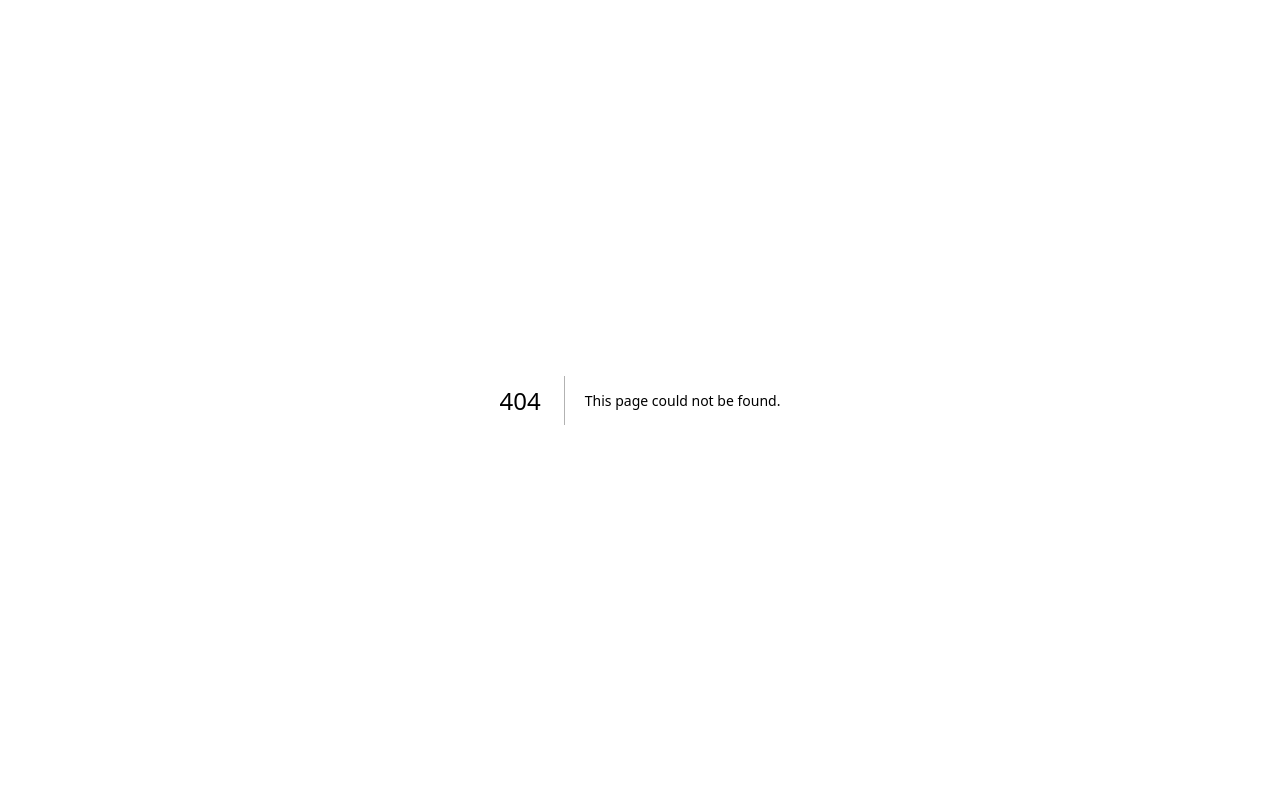
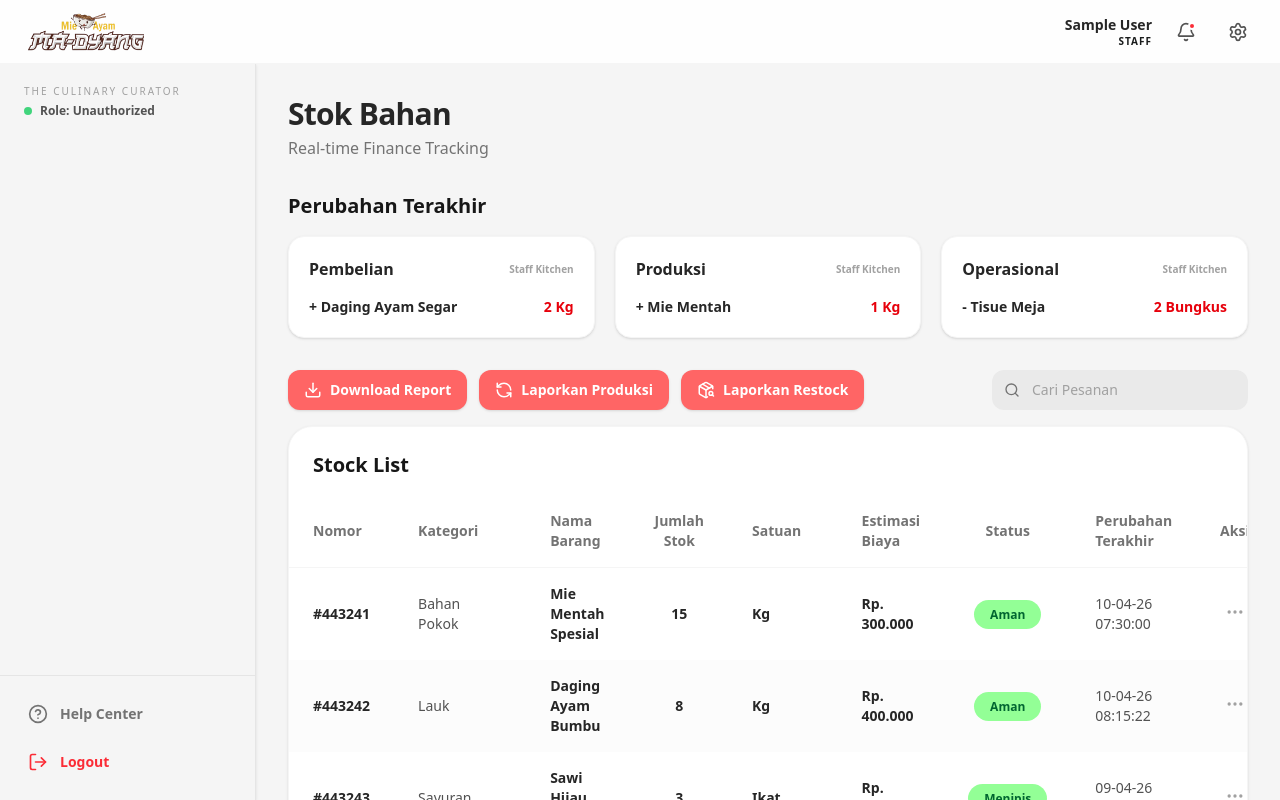
Before and after one commit to kaka166/PT3_Mie_Madyang, a Next.js app in the folder frontend/: page /kitchen/stock in a window 1280 px wide. Before the commit this address had no page. Built offline with nearby package versions, Linux system fonts and the light colour scheme; sample sign-in values are in the browser's storage.

Commit message:
nambahin inventory stock di kitchen

```diff
--- /dev/null
+++ b/frontend/app/(dashboard)/kitchen/stock/page.tsx
@@ -0,0 +1,190 @@
+"use client";
+
+import React from "react";
+import {
+  Download,
+  RefreshCcw,
+  PackageSearch,
+  Search,
+  MoreHorizontal,
+  ChevronLeft,
+  ChevronRight
+} from "lucide-react";
+
+// --- DATA DUMMY ---
+const recentChanges = [
+  {
+    type: "Pembelian",
+    staff: "Staff Kitchen",
+    item: "+ Daging Ayam Segar",
+    qty: "2 Kg",
+  },
+  {
+    type: "Produksi",
+    staff: "Staff Kitchen",
+    item: "+ Mie Mentah",
+    qty: "1 Kg",
+  },
+  {
+    type: "Operasional",
+    staff: "Staff Kitchen",
+    item: "- Tisue Meja",
+    qty: "2 Bungkus",
+  },
+];
+
+// DATA DUMMY BUAT STOCK LIST, NANTI DIAMBIL DARI BACKEND YA MAS MAS
+const stockList = [
+  {
+    nomor: "#443241", kategori: "Bahan Pokok", nama: "Mie Mentah Spesial", stok: "15", satuan: "Kg", estimasi: "Rp. 300.000", status: "Aman", tanggal: "10-04-26", waktu: "07:30:00"
+  },
+  {
+    nomor: "#443242", kategori: "Lauk", nama: "Daging Ayam Bumbu", stok: "8", satuan: "Kg", estimasi: "Rp. 400.000", status: "Aman", tanggal: "10-04-26", waktu: "08:15:22"
+  },
+  {
+    nomor: "#443243", kategori: "Sayuran", nama: "Sawi Hijau (Caisim)", stok: "3", satuan: "Ikat", estimasi: "Rp. 15.000", status: "Menipis", tanggal: "09-04-26", waktu: "06:00:10"
+  },
+  {
+    nomor: "#443244", kategori: "Bumbu", nama: "Kecap Manis Bango", stok: "5", satuan: "Jerigen", estimasi: "Rp. 350.000", status: "Aman", tanggal: "05-04-26", waktu: "14:20:00"
+  },
+  {
+    nomor: "#443245", kategori: "Bumbu", nama: "Minyak Bawang", stok: "1.5", satuan: "Liter", estimasi: "Rp. 45.000", status: "Kritis", tanggal: "08-04-26", waktu: "09:10:05"
+  },
+  {
+    nomor: "#443246", kategori: "Pendamping", nama: "Kulit Pangsit", stok: "20", satuan: "Bungkus", estimasi: "Rp. 200.000", status: "Aman", tanggal: "10-04-26", waktu: "07:45:00"
+  }
+];
+// -------------------
+
+export default function StokBahanPage() {
+  return (
+    <div className="min-h-screen bg-neutral-100 p-8 font-sans">
+
+      {/* Header */}
+      <div className="mb-8">
+        <h1 className="text-3xl font-extrabold text-neutral-800 tracking-tight">Stok Bahan</h1>
+        <p className="text-neutral-500 font-medium mt-1">Real-time Finance Tracking</p>
+      </div>
+
+      {/* Bagian Perubahan Terakhir */}
+      <div className="mb-8">
+        <h2 className="text-xl font-extrabold text-neutral-900 mb-4">Perubahan Terakhir</h2>
+        <div className="grid grid-cols-1 md:grid-cols-3 gap-5">
+          {recentChanges.map((change, idx) => (
+            <div key={idx} className="bg-white rounded-2xl p-5 shadow-sm border border-neutral-100">
+              <div className="flex justify-between items-center mb-4">
+                <span className="font-bold text-neutral-800">{change.type}</span>
+                <span className="text-[10px] font-semibold text-neutral-400">{change.staff}</span>
+              </div>
+              <div className="flex justify-between items-center">
+                <span className="text-sm font-bold text-neutral-800">{change.item}</span>
+                <span className="text-sm font-bold text-red-600">{change.qty}</span>
+              </div>
+            </div>
+          ))}
+        </div>
+      </div>
+
+      {/* Toolbar (Tombol Aksi & Pencarian) */}
+      <div className="flex flex-col md:flex-row justify-between items-center mb-4 gap-4">
+        <div className="flex gap-3 w-full md:w-auto">
+          <button className="flex items-center gap-2 bg-[#FF6565] hover:bg-red-500 text-white px-4 py-2.5 rounded-xl font-semibold text-sm shadow-sm transition-colors">
+            <Download size={18} />
+            Download Report
+          </button>
+          <button className="flex items-center gap-2 bg-[#FF6565] hover:bg-red-500 text-white px-4 py-2.5 rounded-xl font-semibold text-sm shadow-sm transition-colors">
+            <RefreshCcw size={18} />
+            Laporkan Produksi
+          </button>
+          <button className="flex items-center gap-2 bg-[#FF6565] hover:bg-red-500 text-white px-4 py-2.5 rounded-xl font-semibold text-sm shadow-sm transition-colors">
+            <PackageSearch size={18} />
+            Laporkan Restock
+          </button>
+        </div>
+
+        <div className="relative w-full md:w-64">
+          <div className="absolute inset-y-0 left-0 pl-3 flex items-center pointer-events-none">
+            <Search size={16} className="text-neutral-500" />
+          </div>
+          <input
+            type="text"
+            placeholder="Cari Pesanan"
+            className="w-full bg-neutral-200/70 border-none rounded-xl pl-10 pr-4 py-2.5 text-sm font-medium text-neutral-700 placeholder-neutral-400 focus:ring-2 focus:ring-[#FF6565] focus:outline-none transition-all"
+          />
+        </div>
+      </div>
+
+      {/* Tabel Stock List */}
+      <div className="bg-white rounded-3xl shadow-sm border border-neutral-100 overflow-hidden">
+        <div className="p-6 pb-4">
+          <h2 className="text-xl font-extrabold text-neutral-900">Stock List</h2>
+        </div>
+
+        <div className="overflow-x-auto">
+          <table className="w-full text-sm text-left">
+            <thead className="text-neutral-500 font-semibold border-b border-neutral-100">
+              <tr>
+                <th className="px-6 py-4">Nomor</th>
+                <th className="px-6 py-4">Kategori</th>
+                <th className="px-6 py-4">Nama Barang</th>
+                <th className="px-6 py-4 text-center">Jumlah Stok</th>
+                <th className="px-6 py-4">Satuan</th>
+                <th className="px-6 py-4">Estimasi Biaya</th>
+                <th className="px-6 py-4 text-center">Status</th>
+                <th className="px-6 py-4">Perubahan Terakhir</th>
+                <th className="px-6 py-4 text-center">Aksi</th>
+              </tr>
+            </thead>
+            <tbody>
+              {stockList.map((row, idx) => (
+                <tr
+                  key={idx}
+                  // Zebra striping: warna abu-abu sangat muda selang-seling seperti di gambar
+                  className={idx % 2 === 1 ? "bg-neutral-50/60" : "bg-white"}
+                >
+                  <td className="px-6 py-4 font-bold text-neutral-800">{row.nomor}</td>
+                  <td className="px-6 py-4 text-neutral-600 font-medium">{row.kategori}</td>
+                  <td className="px-6 py-4 font-extrabold text-neutral-800">{row.nama}</td>
+                  <td className="px-6 py-4 text-center font-bold text-neutral-800">{row.stok}</td>
+                  <td className="px-6 py-4 font-bold text-neutral-800">{row.satuan}</td>
+                  <td className="px-6 py-4 font-bold text-neutral-800">{row.estimasi}</td>
+                  <td className="px-6 py-4 text-center">
+                    <span className="bg-[#93FF96] text-green-800 px-4 py-1.5 rounded-full text-xs font-bold">
+                      {row.status}
+                    </span>
+                  </td>
+                  <td className="px-6 py-4 text-neutral-600 font-medium">
+                    <div className="flex flex-col">
+                      <span>{row.tanggal}</span>
+                      <span>{row.waktu}</span>
+                    </div>
+                  </td>
+                  <td className="px-6 py-4 text-center">
+                    <button className="text-neutral-400 hover:text-neutral-800 transition-colors">
+                      <MoreHorizontal size={20} className="mx-auto" />
+                    </button>
+                  </td>
+                </tr>
+              ))}
+            </tbody>
+          </table>
+        </div>
+
+        {/* Pagination di dalam card tabel */}
+        <div className="border-t border-neutral-100 px-6 py-4 flex items-center justify-between bg-white">
+          <span className="text-sm font-semibold text-neutral-400">Showing 1-9 of 2810 Transaction</span>
+          <div className="flex gap-1.5">
+            <button className="w-8 h-8 flex items-center justify-center rounded-lg bg-[#FF6565] text-white hover:bg-red-500 transition-colors shadow-sm"><ChevronLeft size={16} /></button>
+            <button className="w-8 h-8 flex items-center justify-center rounded-lg bg-[#FF6565] text-white font-bold shadow-sm">1</button>
+            <button className="w-8 h-8 flex items-center justify-center rounded-lg bg-neutral-100 text-neutral-600 font-semibold hover:bg-neutral-200 transition-colors">2</button>
+            <button className="w-8 h-8 flex items-center justify-center rounded-lg bg-neutral-100 text-neutral-600 font-semibold hover:bg-neutral-200 transition-colors">3</button>
+            <button className="w-8 h-8 flex items-center justify-center rounded-lg bg-neutral-100 text-neutral-600 font-semibold hover:bg-neutral-200 transition-colors">4</button>
+            <button className="w-8 h-8 flex items-center justify-center rounded-lg bg-neutral-100 text-neutral-600 font-semibold hover:bg-neutral-200 transition-colors">5</button>
+            <button className="w-8 h-8 flex items-center justify-center rounded-lg bg-[#FF6565] text-white hover:bg-red-500 transition-colors shadow-sm"><ChevronRight size={16} /></button>
+          </div>
+        </div>
+      </div>
+
+    </div>
+  );
+}
--- a/frontend/src/components/dashboard/Sidebar.tsx
+++ b/frontend/src/components/dashboard/Sidebar.tsx
@@ -56,7 +56,10 @@ export default function Sidebar({
       icon: UtensilsCrossed,
       label: "Kitchen",
       href: "/kitchen",
-      allowedRoles: [1, 2, 3]
+      allowedRoles: [1, 2, 3],
+      subItems: [
+        { label: "Stock", href: "/kitchen/stock" },
+      ],
     },
     {
       icon: BarChart3,
```
Also changed, not shown: 1 other file (tests, documents, lock files or other folders).
